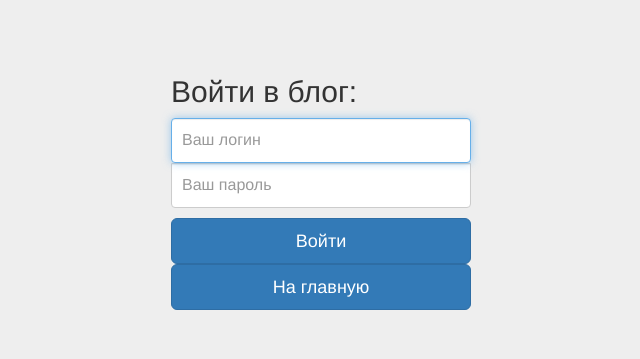
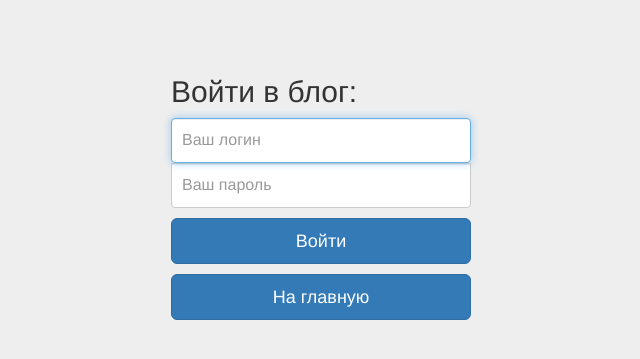
Before and after one commit to blacktrub/task_blog, a Django app: template myblog/blog/templates/blog/login.html in a window 1280 px wide. Shown: the top 359 px of the page, without its empty margins (319-959 px from the left). Run offline with Django 3.2, Linux system fonts and the light colour scheme; the template is opened without the code that fills it: values that come from a table or form of the project are taken from there, others are empty; some libraries are stand-ins or nearby versions.

Commit message:
add css login page

```diff
--- /dev/null
+++ b/myblog/blog/static/blog/css/login-margin.css
@@ -0,0 +1,3 @@
+input.style-margin {
+    margin-top: 10px;
+}
--- a/myblog/blog/templates/blog/login.html
+++ b/myblog/blog/templates/blog/login.html
@@ -12,6 +12,7 @@
       {% block load_css %}
         <link href="{% static 'blog/css/bootstrap.css' %}" rel="stylesheet">
         <link href="{% static 'blog/css/signin.css' %}" rel="stylesheet">
+        <link rel="stylesheet" type="text/css" href="{% static 'blog/css/login-margin.css' %}">
       {% endblock load_css %}
 
   </head>
@@ -29,7 +30,7 @@
         <input type="hidden" name="next" value="{{ next|escape }}" />
       </form>
       <form action="{% url 'blog:home' %}">
-        <input type="submit" value="На главную" class="btn btn-lg btn-primary btn-block">
+        <input type="submit" value="На главную" class="btn btn-lg btn-primary btn-block style-margin">
       </form>
     </div>
   {% endblock %}
```
Also changed, not shown: myblog/db.sqlite3.
